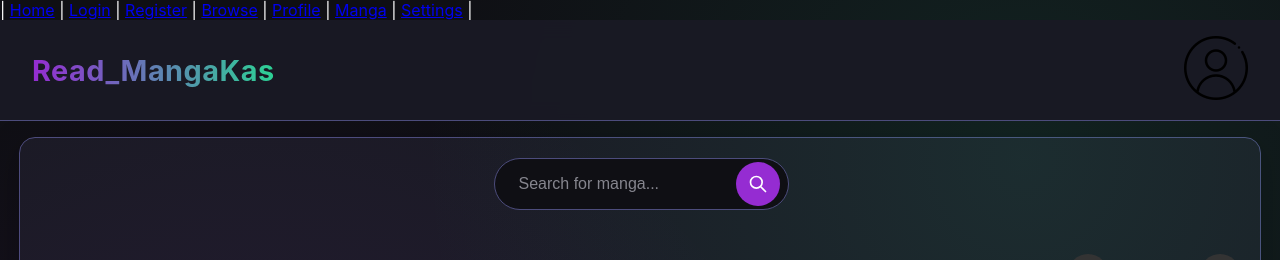
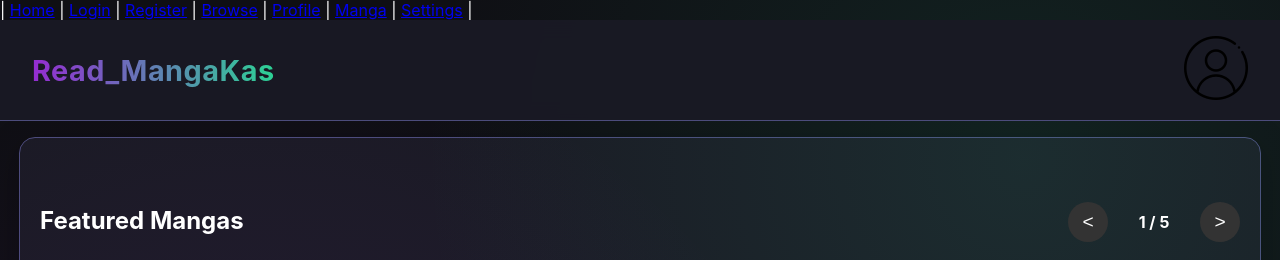
Before and after one commit to Raidiniom/Read_MangaKas, a React (Vite) app in the folder frontend/: page / in a window 1280 px wide. Shown: the top 260 px of the page. Built offline with nearby package versions, Linux system fonts and the light colour scheme; the HTML template or start-up script is replaced by a standard one.

Commit message:
Some Changes here

```diff
--- a/frontend/src/components/Header_part.jsx
+++ b/frontend/src/components/Header_part.jsx
@@ -20,7 +20,7 @@ const Header_part = () => {
 
             <div className='routes-container'>
                 {isLoggedIn() ?
-                    <Link to='/profile'><img src="/profile_button.png" alt="profile" srcset="" /></Link>
+                    <Link to='/profile'><img src="/profile_button.png" alt="profile" /></Link>
                 :
                     <>
                         <Link to='/login'><Button name="login" onClick={null} /></Link>
--- a/frontend/src/components/Search_bar.jsx
+++ b/frontend/src/components/Search_bar.jsx
@@ -1,19 +1,54 @@
-import React from 'react';
+import React, { useState } from 'react';
 import styled from 'styled-components';
+import { mockMangas } from '../data/mockData';
 
-const Search_bar = ({manga_title}) => {
+/**
+ * Search Functionality
+ * Uses the Search_bar component
+ *
+ * NOTE: This is a basic implementation both in functionality, UI/UX, and with mock data
+*/
+
+const Search_bar = ({ onSearch }) => {
+  const [query, setQuery] = useState('');
+
+  const handleSearch = (e) => {
+    e.preventDefault();
+    if (!query.trim()) return;
+
+    // Search through mock data
+    const results = mockMangas.filter(manga =>
+      manga.title.toLowerCase().includes(query.toLowerCase()) ||
+      manga.title_jp?.toLowerCase().includes(query.toLowerCase()) ||
+      manga.author?.toLowerCase().includes(query.toLowerCase()) ||
+      manga.tags?.some(tag => tag.toLowerCase().includes(query.toLowerCase()))
+    );
+
+    // Pass results to parent component
+    if (onSearch) {
+      onSearch(results);
+    }
+
+    console.log('[DEBUG] Search results:', results);
+  };
 
   return (
     <StyledWrapper>
-      <div className="searchBox">
-        <input className="searchInput" type="text" placeholder="Search for manga..." />
-        <button className="searchButton" aria-label="Search">
+      <form className="searchBox" onSubmit={handleSearch}>
+        <input
+          className="searchInput"
+          type="text"
+          placeholder="Search for manga..."
+          value={query}
+          onChange={(e) => setQuery(e.target.value)}
+        />
+        <button className="searchButton" type="submit" aria-label="Search">
           <svg xmlns="http://www.w3.org/2000/svg" width={24} height={24} viewBox="0 0 24 24" fill="none">
             <path d="M21 21L15 15M17 10C17 13.866 13.866 17 10 17C6.13401 17 3 13.866 3 10C3 6.13401 6.13401 3 10 3C13.866 3 17 6.13401 17 10Z"
                   stroke="currentColor" strokeWidth={2} strokeLinecap="round" strokeLinejoin="round" />
           </svg>
         </button>
-      </div>
+      </form>
     </StyledWrapper>
   );
 }
--- a/frontend/src/data/mockData.js
+++ b/frontend/src/data/mockData.js
@@ -1,3 +1,7 @@
+/**
+ * ATTETION: this is the mock data file where it just stores simple manga data
+ */
+
 export const mockMangas = [
   {
     id: 1,
--- a/frontend/src/pages/Browse_page.jsx
+++ b/frontend/src/pages/Browse_page.jsx
@@ -1,4 +1,6 @@
 import "../styles/browse_page.css";
+
+// TODO: Have proper layout for this page, this one should have the search functionality here
 
 export default function Browse_page() {
 
--- a/frontend/src/pages/Landing_page.jsx
+++ b/frontend/src/pages/Landing_page.jsx
@@ -1,6 +1,5 @@
 import MangaCard from "../components/Manga_Card";
 import Header_part from "../components/Header_part";
-import Search_bar from "../components/Search_bar";
 import MangaCarousel from "../components/Manga_Carousel";
 
 import { mockMangas, getTopRatedMangas } from "../data/mockData";
@@ -13,13 +12,11 @@ export default function Landing_page() {
 
   return (
     <>
-      <Header_part />
 
       <div className="landing-body">
+        <Header_part />
+
         <div className="top-manga-display">
-          <div className="search-bar">
-            <Search_bar />
-          </div>
 
           <MangaCarousel mangalist={topMangas} />
 
--- a/frontend/src/pages/Manga_page.jsx
+++ b/frontend/src/pages/Manga_page.jsx
@@ -1,5 +1,6 @@
+import { useParams } from "react-router-dom";
 
-import { useParams } from "react-router-dom";
+// TODO: Have a proper draft layout for this page
 
 export default function Manga_Page() {
     // const { title } = useParams();
--- a/frontend/src/pages/Settings_page.jsx
+++ b/frontend/src/pages/Settings_page.jsx
@@ -1,3 +1,5 @@
+
+// TODO: Implementatio for settings page will be when backend is ready
 
 export default function Settings_page() {
 
```
